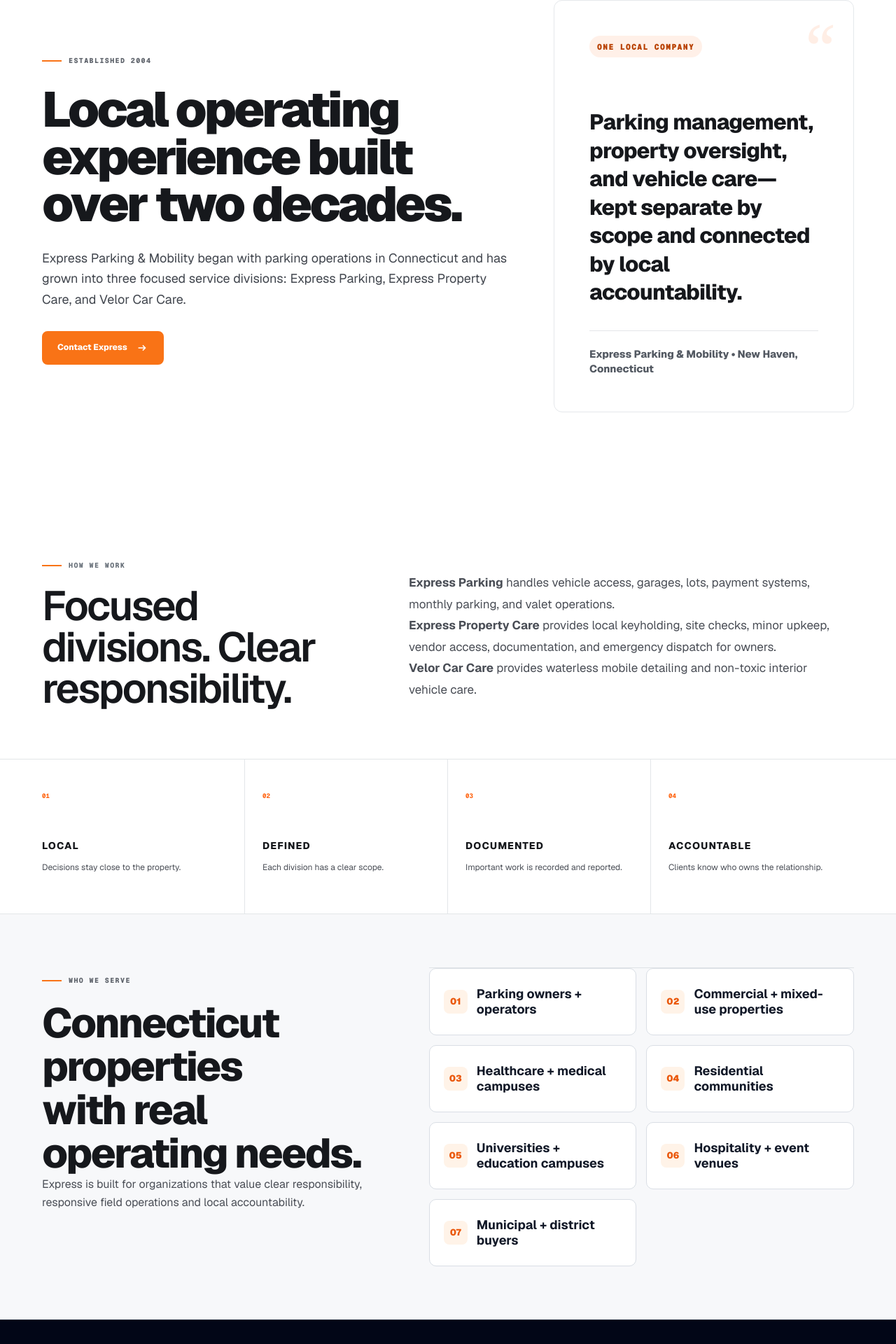
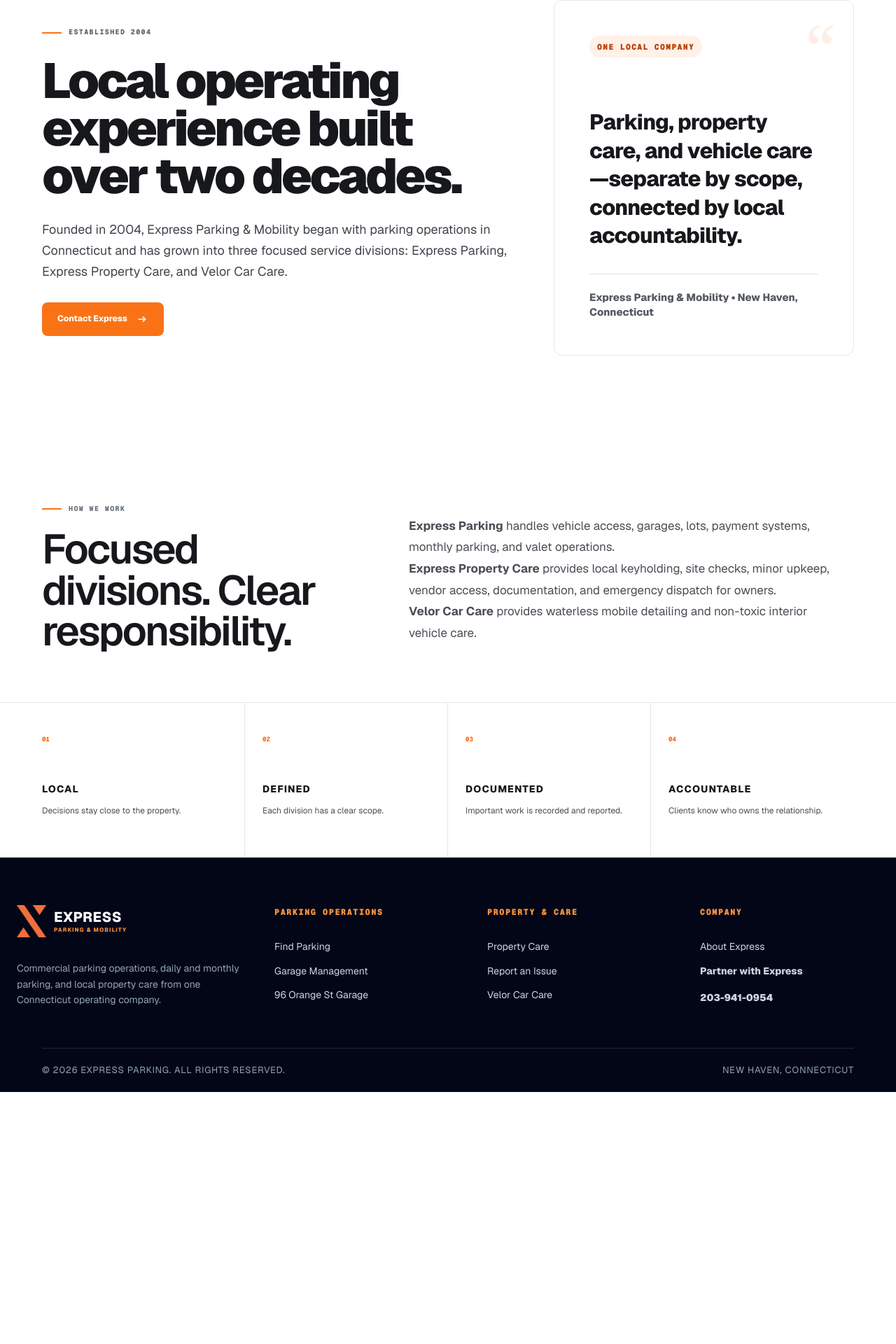
Before and after one commit to expresparking/express-parking-web, a Next.js app: page /about in a window 1280 px wide. Shown: the part 209-2129 px from the top of the page at 70% size. After the commit the page ends 1769 px from the top, so only its background shows below. Built offline with nearby package versions, Linux system fonts and the light colour scheme.

Commit message:
Remove duplicate company sector section

```diff
--- a/app/about/page.tsx
+++ b/app/about/page.tsx
@@ -7,16 +7,6 @@
   description: "Express Parking & Mobility is a Connecticut parking operator established in 2004, now with distinct Parking, Property Care, and Velor service divisions.",
 };
 
-const sectors = [
-  "Parking owners + operators",
-  "Commercial + mixed-use properties",
-  "Healthcare + medical campuses",
-  "Residential communities",
-  "Universities + education campuses",
-  "Hospitality + event venues",
-  "Municipal + district buyers",
-];
-
 export default function AboutPage() {
   return <main>
     <section className="inner-hero about-hero">
@@ -24,12 +14,12 @@
         <div className="about-hero-copy">
           <span className="eyebrow light"><span className="eyebrow-line" />Established 2004</span>
           <h1>Local operating experience built over two decades.</h1>
-          <p>Express Parking &amp; Mobility began with parking operations in Connecticut and has grown into three focused service divisions: Express Parking, Express Property Care, and Velor Car Care.</p>
+          <p>Founded in 2004, Express Parking &amp; Mobility began with parking operations in Connecticut and has grown into three focused service divisions: Express Parking, Express Property Care, and Velor Car Care.</p>
           <Link className="button button-primary" href="/contact">Contact Express <ArrowIcon /></Link>
         </div>
         <aside className="about-quote" aria-label="Express Parking operating focus">
           <span>ONE LOCAL COMPANY</span>
-          <blockquote>Parking management, property oversight, and vehicle care—kept separate by scope and connected by local accountability.</blockquote>
+          <blockquote>Parking, property care, and vehicle care—separate by scope, connected by local accountability.</blockquote>
           <small>Express Parking &amp; Mobility • New Haven, Connecticut</small>
         </aside>
       </div>
@@ -41,7 +31,5 @@
     </section>
 
     <section className="value-strip"><div className="shell">{[["LOCAL", "Decisions stay close to the property."], ["DEFINED", "Each division has a clear scope."], ["DOCUMENTED", "Important work is recorded and reported."], ["ACCOUNTABLE", "Clients know who owns the relationship."]].map(([title, copy], index) => <article key={title}><span>0{index + 1}</span><h3>{title}</h3><p>{copy}</p></article>)}</div></section>
-
-    <section className="client-section"><div className="shell client-grid improved-client-grid"><div className="client-intro"><span className="eyebrow light"><span className="eyebrow-line" />Who we serve</span><h2>Connecticut properties with real operating needs.</h2><p>Express is built for organizations that value clear responsibility, responsive field operations and local accountability.</p></div><div className="client-types client-card-grid">{sectors.map((item,index) => <span key={item}><b>{String(index + 1).padStart(2,"0")}</b>{item}</span>)}</div></div></section>
   </main>;
 }
```
